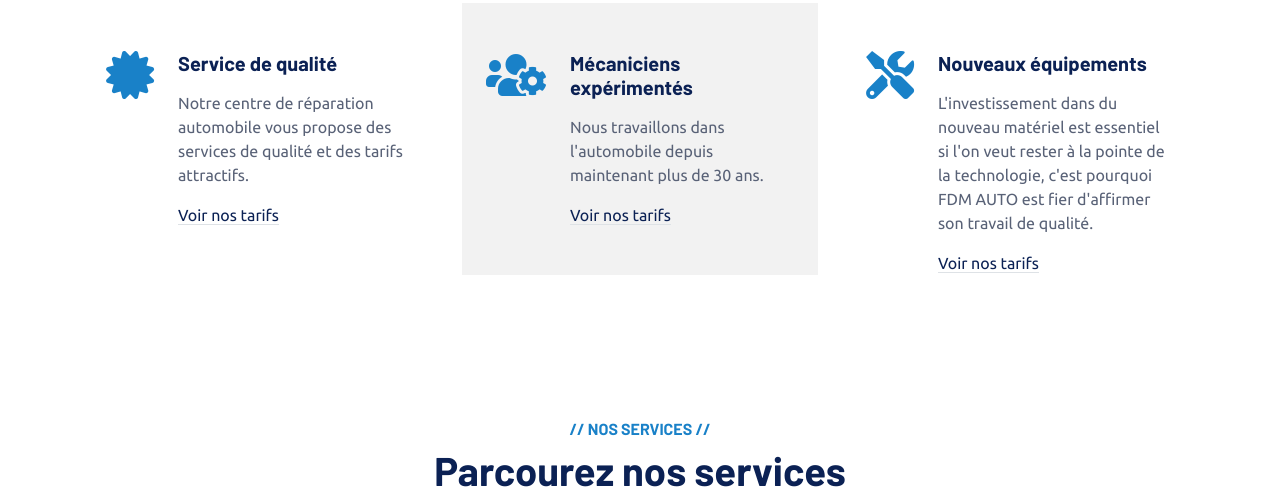
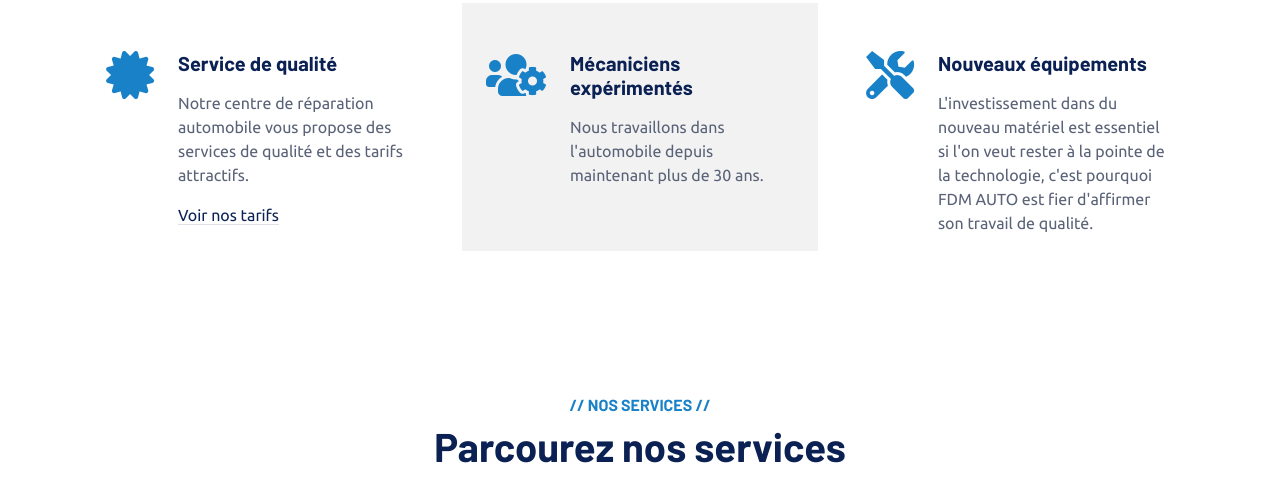
Before and after one commit to BaptisteLetulzeau/fdmauto, a plain HTML site: page index.html in a window 1280 px wide. Shown: the part 1128-1619 px from the top of the page. Drawn offline with nearby package versions, Linux system fonts and the light colour scheme.

Commit message:
suppr link

```diff
--- a/index.html
+++ b/index.html
@@ -154,7 +154,6 @@
                         <div class="ps-4">
                             <h5 class="mb-3">Mécaniciens expérimentés</h5>
                             <p>Nous travaillons dans l'automobile depuis maintenant plus de 30 ans.</p>
-                            <a class="text-secondary border-bottom" href="#team-section">Voir nos tarifs</a>
                         </div>
                     </div>
                 </div>
@@ -164,7 +163,6 @@
                         <div class="ps-4">
                             <h5 class="mb-3">Nouveaux équipements</h5>
                             <p>L'investissement dans du nouveau matériel est essentiel si l'on veut rester à la pointe de la technologie, c'est pourquoi FDM AUTO est fier d'affirmer son travail de qualité.</p>
-                            <a class="text-secondary border-bottom" href="#services-section">Voir nos tarifs</a>
                         </div>
                     </div>
                 </div>
```
